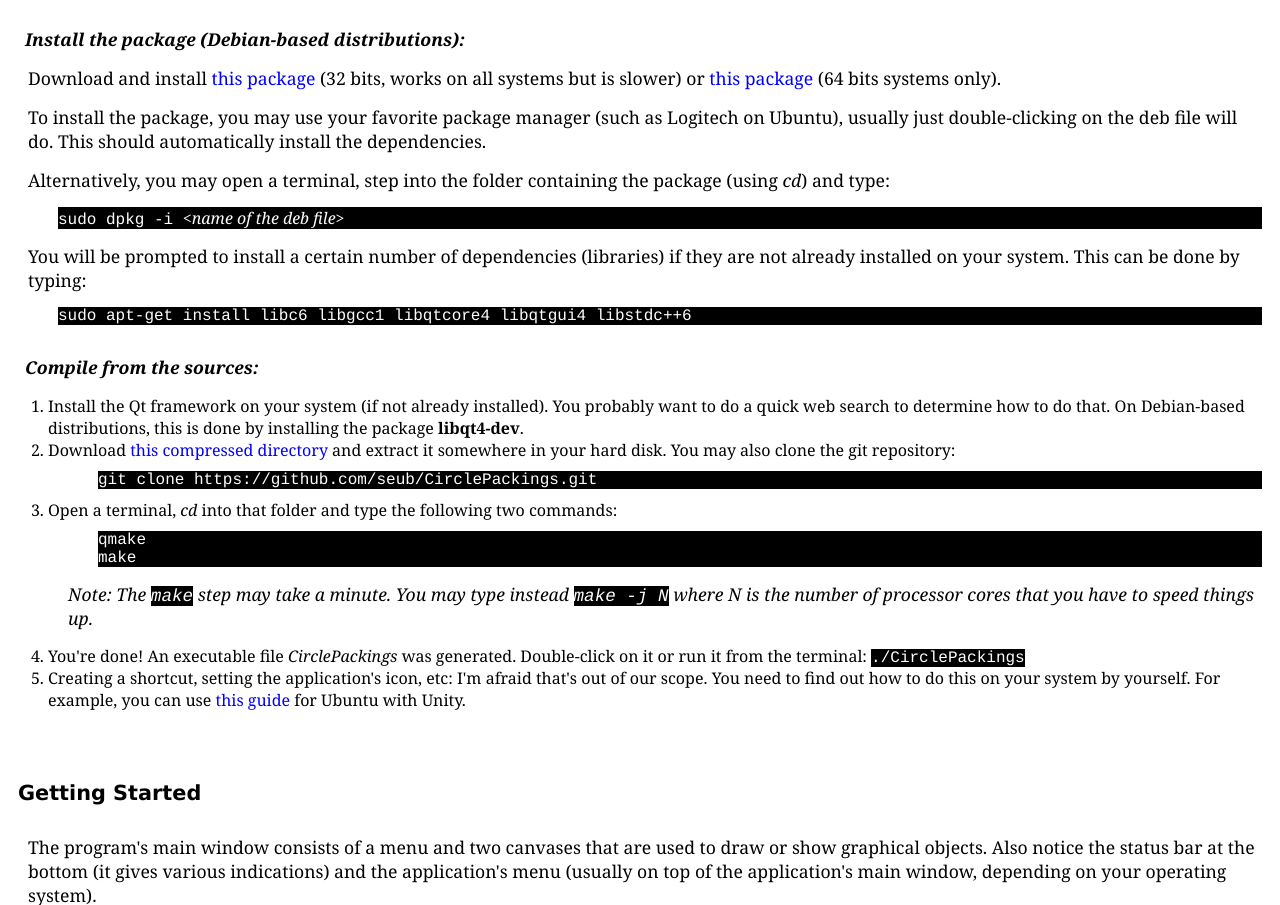
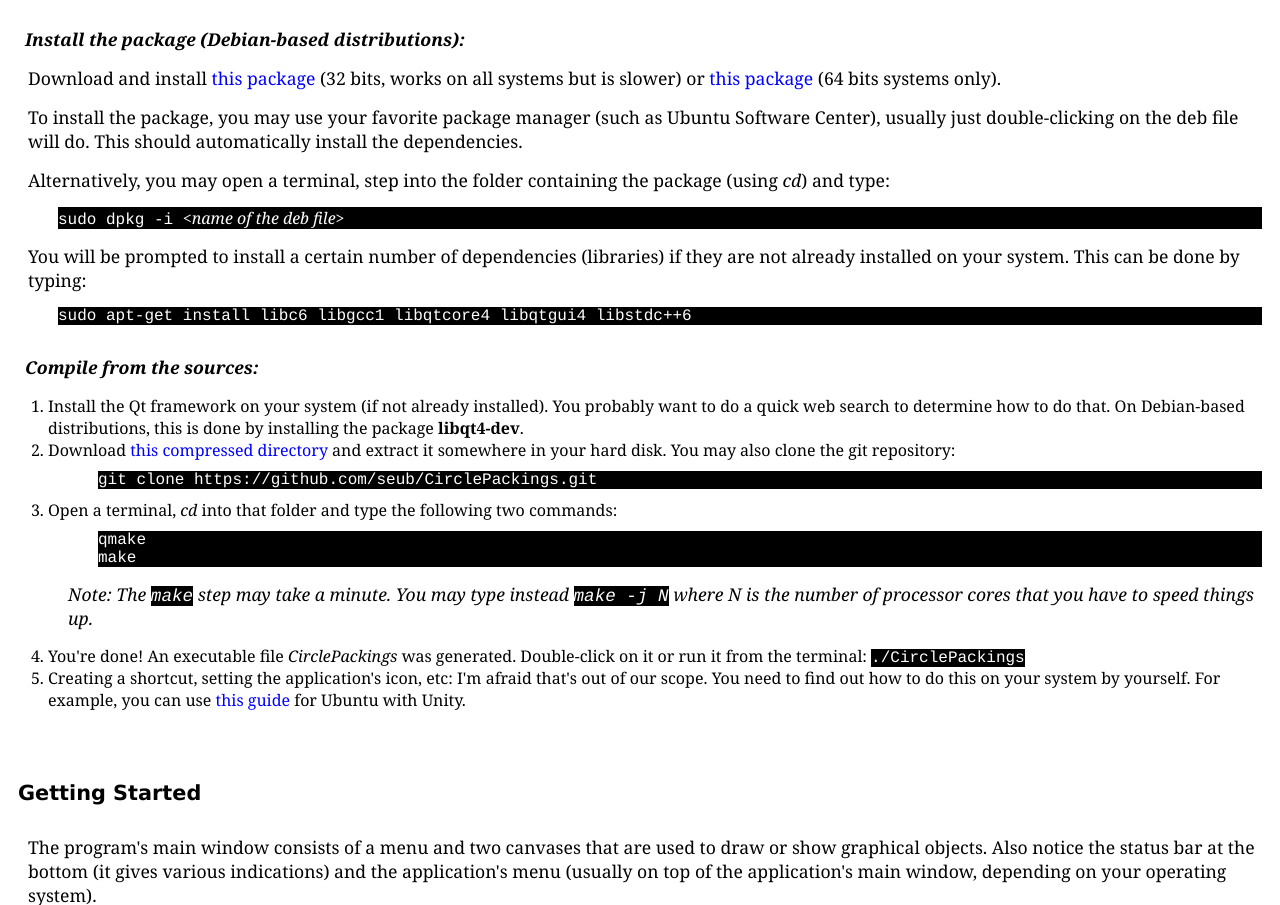
Before and after one commit to seub/CirclePackings, a plain HTML site: page doc/index.html in a window 1280 px wide. Shown: the part 1218-2123 px from the top of the page. Drawn offline with Linux system fonts and the light colour scheme.

Commit message:
help updated

```diff
--- a/doc/index.html
+++ b/doc/index.html
@@ -200,7 +200,7 @@
 		(32 bits, works on all systems but is slower)
 		or <a href="https://github.com/downloads/seub/CirclePackings/circlepackings_1.0_amd64.deb">this package</a> (64 bits systems only). </p>
 
-		<p> To install the package, you may use your favorite package manager (such as Logitech on Ubuntu), usually
+		<p> To install the package, you may use your favorite package manager (such as Ubuntu Software Center), usually
 		just double-clicking on the deb file will do. This should automatically install the dependencies.</p>
 
 		<p> Alternatively, you may open a terminal,
```
Also changed, not shown: doc/install.html (+1 -1 lines).
